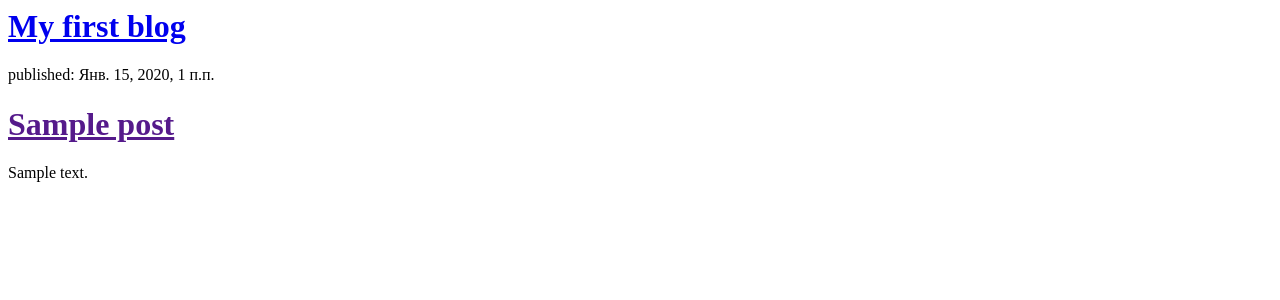
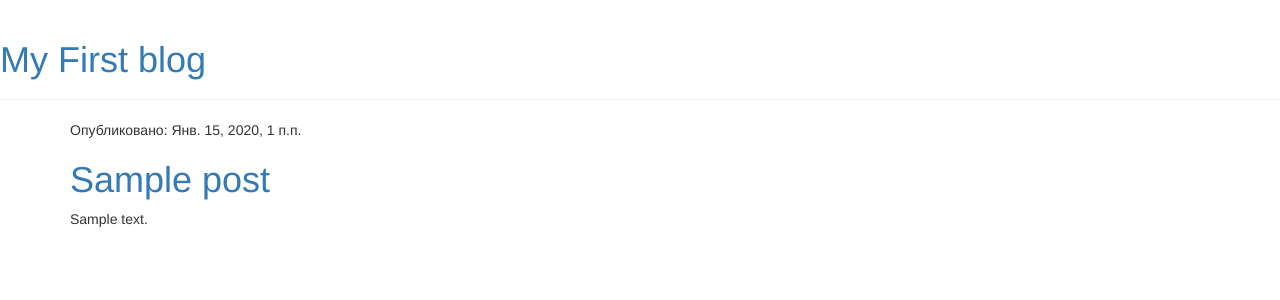
Before and after one commit to yun96/my-first-blog, a Django app: template blog/templates/blog/post_list.html in a window 1280 px wide. Shown: the top 300 px of the page. Run offline with Django 3.2, Linux system fonts and the light colour scheme; the template is opened without the code that fills it: values that come from a table or form of the project are taken from there, others are empty; tables that the repository leaves empty hold one stand-in row (values such as "Sample post"); some libraries are stand-ins or nearby versions.

Commit message:
Modified templates to display posts from database.

```diff
--- a/blog/templates/blog/post_list.html
+++ b/blog/templates/blog/post_list.html
@@ -1,18 +1,31 @@
+{% load static %}
 <html>
     <head>
-        <title>My first blog</title>
+        <title>My First blog</title>
+        <link rel="stylesheet" href="//maxcdn.bootstrapcdn.com/bootstrap/3.2.0/css/bootstrap.min.css">
+        <link rel="stylesheet" href="//maxcdn.bootstrapcdn.com/bootstrap/3.2.0/css/bootstrap-theme.min.css">
+        <link rel="stylesheet" href="{% static 'css/blog.css' %}">
+        <link href="https://fonts.googleapis.com/css?family=Lobster&subset=latin,cyrillic" rel="stylesheet" type="text/css">
     </head>
     <body>
-        <div>
-            <h1><a href="/">My first blog</a></h1>
+        <div class="page-header">
+            <h1><a href="/">My First blog</a></h1>
         </div>
 
-    {% for post in posts %}
-        <div>
-            <p>published: {{ post.published_date }}</p>
-            <h1><a href="">{{ post.title }}</a></h1>
-            <p>{{ post.text|linebreaksbr }}</p>
+        <div class="content container">
+            <div class="row">
+                <div class="col-md-8">
+                {% for post in posts %}
+                    <div class="post">
+                        <div class="date">
+                            <p>Опубликовано: {{ post.published_date }}</p>
+                        </div>
+                        <h1><a href="">{{ post.title }}</a></h1>
+                        <p>{{ post.text|linebreaksbr }}</p>
+                    </div>
+                {% endfor %}
+            </div>
         </div>
-    {% endfor %}
+        </div>
     </body>
 </html>
```
